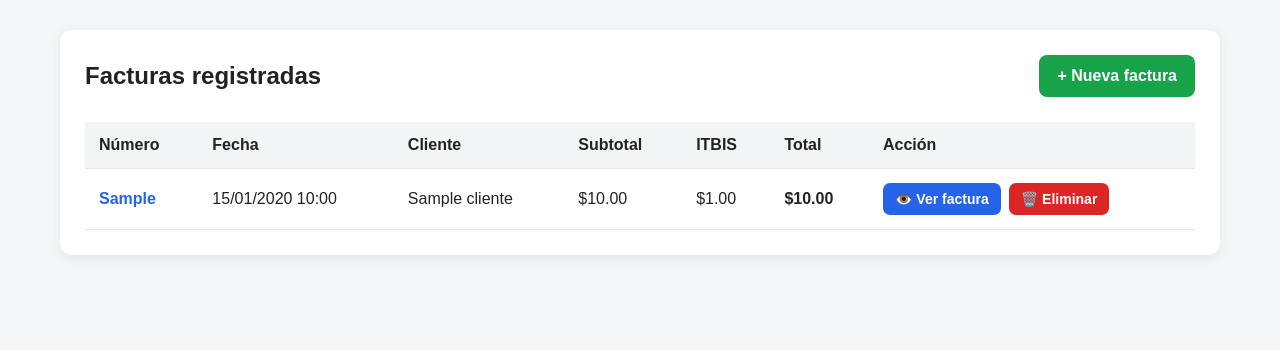
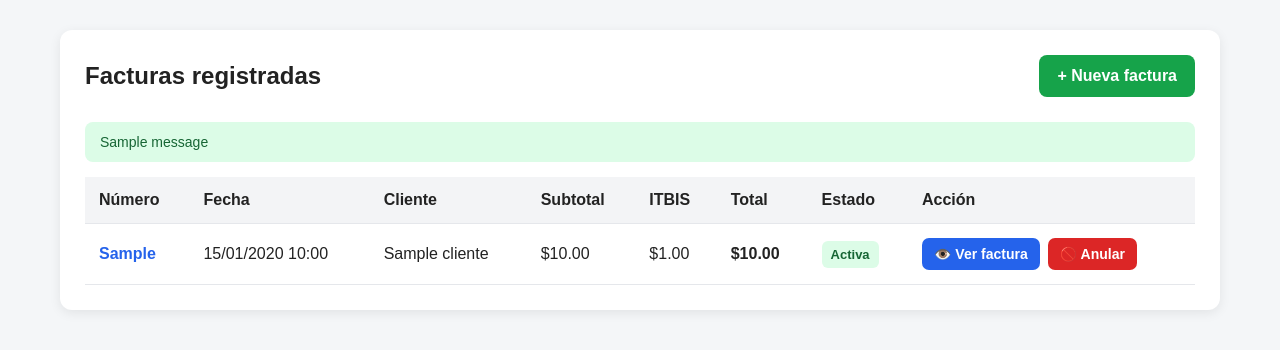
Before and after one commit to ca386658-ai/FacturaPro, a Flask app: page /facturas in a window 1280 px wide. Shown: the part 74-424 px from the top of the page. Run offline with Flask 3, Linux system fonts and the light colour scheme; the visitor is signed in with stand-in values (Sample User, id 1); tables that the repository leaves empty hold one stand-in row (values such as "Sample post"); one stand-in notice (Sample message) is shown; some libraries are stand-ins or nearby versions.

Commit message:
Refactor facturas.html to improve layout and styles

```diff
--- a/templates/facturas.html
+++ b/templates/facturas.html
@@ -58,7 +58,9 @@
             display: flex;
             justify-content: space-between;
             align-items: center;
+            gap: 15px;
             margin-bottom: 25px;
+            flex-wrap: wrap;
         }
 
         .btn-nueva {
@@ -88,6 +90,7 @@
 
         th {
             background: #f3f4f6;
+            white-space: nowrap;
         }
 
         .numero {
@@ -118,7 +121,12 @@
             white-space: nowrap;
         }
 
-        .btn-eliminar {
+        .form-anular {
+            display: inline;
+            margin: 0;
+        }
+
+        .btn-anular {
             display: inline-block;
             background: #dc2626;
             color: white;
@@ -131,13 +139,44 @@
             white-space: nowrap;
         }
 
-        .btn-eliminar:hover {
+        .btn-anular:hover {
             background: #b91c1c;
         }
 
-        .form-eliminar {
-            display: inline;
-            margin: 0;
+        .estado {
+            display: inline-block;
+            padding: 6px 9px;
+            border-radius: 6px;
+            font-size: 13px;
+            font-weight: bold;
+            white-space: nowrap;
+        }
+
+        .estado-activa {
+            color: #166534;
+            background: #dcfce7;
+        }
+
+        .estado-anulada {
+            color: #991b1b;
+            background: #fee2e2;
+        }
+
+        .mensaje {
+            padding: 12px 15px;
+            margin-bottom: 15px;
+            border-radius: 8px;
+            font-size: 14px;
+        }
+
+        .mensaje.success {
+            background: #dcfce7;
+            color: #166534;
+        }
+
+        .mensaje.error {
+            background: #fee2e2;
+            color: #991b1b;
         }
 
         .vacio {
@@ -166,11 +205,6 @@
                 padding: 15px;
             }
 
-            .top {
-                gap: 15px;
-                flex-wrap: wrap;
-            }
-
             th,
             td {
                 padding: 10px;
@@ -183,9 +217,7 @@
 
 <header>
 
-    <h1>
-        FacturaPro | Facturas
-    </h1>
+    <h1>FacturaPro | Facturas</h1>
 
     <a href="{{ url_for('inicio') }}">
         ← Volver al panel
@@ -199,9 +231,7 @@
 
         <div class="top">
 
-            <h2>
-                Facturas registradas
-            </h2>
+            <h2>Facturas registradas</h2>
 
             <a
                 href="{{ url_for('nueva_factura') }}"
@@ -211,6 +241,15 @@
             </a>
 
         </div>
+
+        <!-- MENSAJES DEL SISTEMA -->
+        {% with mensajes = get_flashed_messages(with_categories=true) %}
+            {% for categoria, mensaje in mensajes %}
+                <div class="mensaje {{ categoria }}">
+                    {{ mensaje }}
+                </div>
+            {% endfor %}
+        {% endwith %}
 
         {% if facturas %}
 
@@ -226,6 +265,7 @@
                         <th>Subtotal</th>
                         <th>ITBIS</th>
                         <th>Total</th>
+                        <th>Estado</th>
                         <th>Acción</th>
                     </tr>
                 </thead>
@@ -264,11 +304,24 @@
                             ${{ "%.2f"|format(factura.total) }}
                         </td>
 
+                        <!-- ESTADO DE LA FACTURA -->
+                        <td>
+                            {% if factura.estado == "anulada" %}
+                                <span class="estado estado-anulada">
+                                    Anulada
+                                </span>
+                            {% else %}
+                                <span class="estado estado-activa">
+                                    Activa
+                                </span>
+                            {% endif %}
+                        </td>
+
+                        <!-- ACCIONES -->
                         <td>
 
                             <div class="acciones">
 
-                                <!-- VER FACTURA -->
                                 <a
                                     href="{{ url_for('ver_factura', id=factura.id) }}"
                                     class="btn-ver"
@@ -276,22 +329,25 @@
                                     👁️ Ver factura
                                 </a>
 
-                                <!-- ELIMINAR FACTURA -->
+                                {% if factura.estado != "anulada" %}
+
                                 <form
                                     method="POST"
-                                    action="{{ url_for('eliminar_factura', id=factura.id) }}"
-                                    class="form-eliminar"
-                                    onsubmit="return confirm('¿Estás seguro de que deseas eliminar la factura {{ factura.numero }}? Esta acción no se puede deshacer.');"
+                                    action="{{ url_for('anular_factura', id=factura.id) }}"
+                                    class="form-anular"
+                                    onsubmit="return confirm('¿Seguro que deseas anular esta factura? Se devolverán los productos al inventario.');"
                                 >
 
                                     <button
                                         type="submit"
-                                        class="btn-eliminar"
+                                        class="btn-anular"
                                     >
-                                        🗑️ Eliminar
+                                        🚫 Anular
                                     </button>
 
                                 </form>
+
+                                {% endif %}
 
                             </div>
 
```
